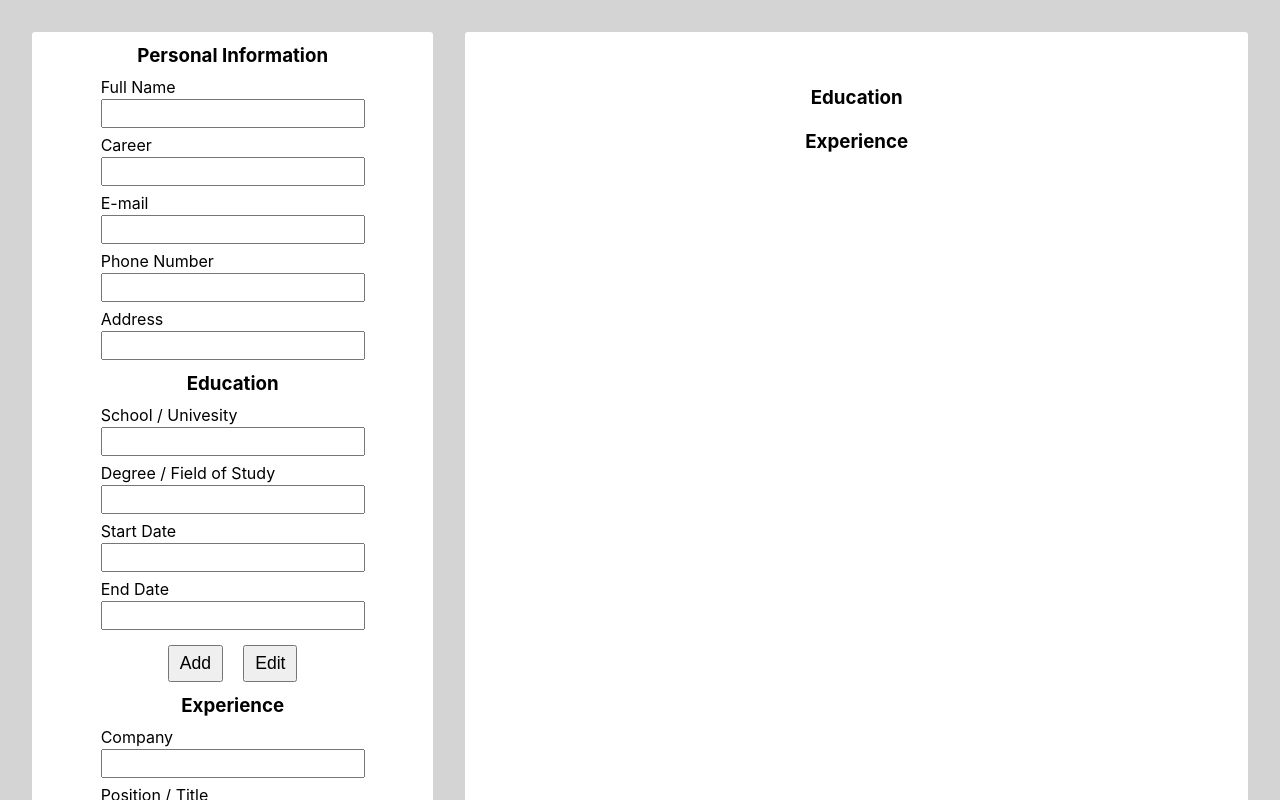
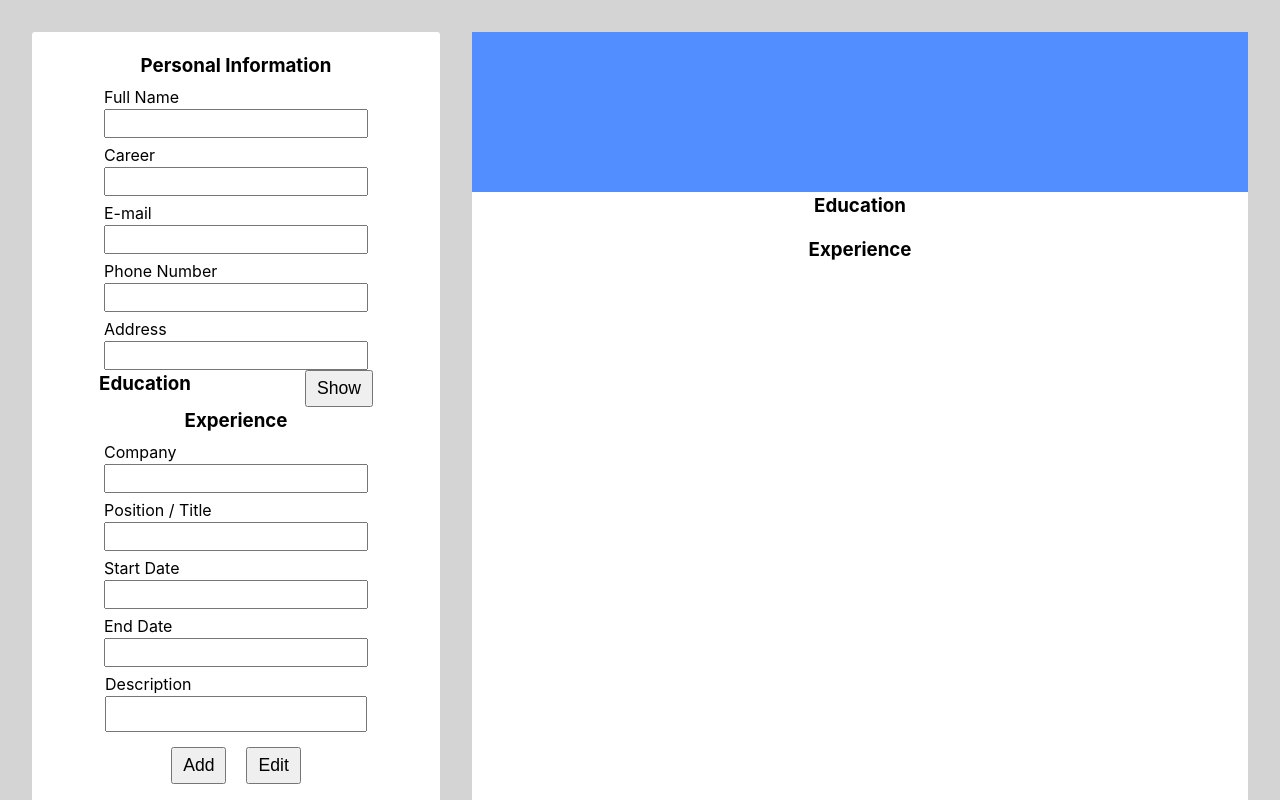
Before and after one commit to mpetkov228/cv-application, a React app: page / in a window 1280 px wide. Shown: the top 800 px of the page. Built offline with nearby package versions, Linux system fonts and the light colour scheme; the HTML template or start-up script is replaced by a standard one.

Commit message:
Add show/hide button to education form

```diff
--- a/src/App.css
+++ b/src/App.css
@@ -9,14 +9,10 @@
   flex: 1;
   background-color: white;
   border-radius: 3px;
-  padding: 10px;
-}
-
-.cv {
-  flex: 2;
-  background-color: white;
-  border-radius: 3px;
-  padding: 10px;
+  padding: 20px 10px;
+  display: flex;
+  flex-direction: column;
+  align-items: center;
 }
 
 h1 {
--- a/src/App.jsx
+++ b/src/App.jsx
@@ -1,6 +1,7 @@
 import { useState } from 'react'
 
 import './App.css'
+import './components/cv.css'
 import { Education, Experience } from './components/Info'
 import { personalInfo, education, experience } from './components/initialState/initialState';
 import Input from './components/Input';
@@ -10,6 +11,8 @@ function App() {
   const [userInfo, setUserInfo] = useState(personalInfo);
   const [educationInfo, setEducationInfo] = useState(education);
   const [experienceInfo, setExperienceInfo] = useState(experience);
+  const [educationArray, setEducationArray] = useState([]);
+  const [experienceArray, setExperienceArray] = useState([]);
 
   function handleSubmit(e) {
     e.preventDefault();
@@ -36,14 +39,19 @@ function App() {
         <Education formSubmit={handleSubmit} />
         <Experience formSubmit={handleSubmit}/>
       </section>
+
       <section className="cv">
+        <div className="cv-header">
           <h1>{userInfo.fullName}</h1>
           <h3>{userInfo.career}</h3>
           <div className="contact-details">
-          <p>{userInfo.email}</p>
-          <p>{userInfo.phoneNumber}</p>
-          <p>{userInfo.address}</p>
+            <p className="email">{userInfo.email}</p>
+            <p className="phone-number">{userInfo.phoneNumber}</p>
+            <p className="address">{userInfo.address}</p>
           </div>
+        </div>
+
+        <div className="cv-education">
           <h3>Education</h3>
           <div className="education">
             <p>{educationInfo.school}</p>
@@ -51,6 +59,8 @@ function App() {
             <p>{educationInfo.startDate}</p>
             <p>{educationInfo.endDate}</p>
           </div>
+        </div>
+
         <h3>Experience</h3>
         <div className="experience">
           <p>{experienceInfo.company}</p>
--- a/src/components/Info.css
+++ b/src/components/Info.css
@@ -16,6 +16,12 @@ label {
     margin-bottom: 10px;
 }
 
+.edu-header {
+    width: 100%;
+    display: flex;
+    justify-content: space-around;
+}
+
 textarea {
     width: 256px;
     resize: none;
--- a/src/components/Info.jsx
+++ b/src/components/Info.jsx
@@ -6,16 +6,34 @@ import { education, experience } from './initialState/initialState';
 
 function Education({ formSubmit }) {
     const [educationInfo, setEducationInfo] = useState(education);
+    const [isEduFormShown, setIsEduFormShown] = useState(false);
+
+    function showForm() {
+        setIsEduFormShown(!isEduFormShown);
+    }
+
+    if (!isEduFormShown) {
+        return (
+            <div className="edu-header">
+                <h3>Education</h3>
+                <button onClick={showForm}>Show</button>
+            </div>
+        )
+    }
 
     return (
         <form onSubmit={formSubmit} id="edu" className="info education">
-            <h3>Education</h3>
+            <div className="edu-header">
+                <h3>Education</h3>
+                <button onClick={showForm}>Hide</button>
+            </div>
             <Input
                 id="school"
                 label="School / Univesity"
                 type="text"
                 value={educationInfo.school}
                 onChange={(e) => setEducationInfo({ ...educationInfo, school: e.target.value })}
+                isRequired={true}
             />
             <Input
                 id="degree"
@@ -23,6 +41,7 @@ function Education({ formSubmit }) {
                 type="text"
                 value={educationInfo.degree}
                 onChange={(e) => setEducationInfo({ ...educationInfo, degree: e.target.value })}
+                isRequired={true}
             />
             <Input
                 id="startDate"
@@ -30,6 +49,7 @@ function Education({ formSubmit }) {
                 type="text"
                 value={educationInfo.startDate}
                 onChange={(e) => setEducationInfo({ ...educationInfo, startDate: e.target.value })}
+                isRequired={true}
             />
             <Input
                 id="endDate"
@@ -37,6 +57,7 @@ function Education({ formSubmit }) {
                 type="text"
                 value={educationInfo.endDate}
                 onChange={(e) => setEducationInfo({ ...educationInfo, endDate: e.target.value })}
+                isRequired={true}
             />
             <div className="buttons">
                 <button>Add</button>
@@ -58,6 +79,7 @@ function Experience({ formSubmit }) {
                 type="text"
                 value={experienceInfo.company}
                 onChange={(e) => setExperienceInfo({ ...experienceInfo, company: e.target.value })}
+                isRequired={true}
             />
             <Input
                 id="positionTitle"
@@ -65,6 +87,7 @@ function Experience({ formSubmit }) {
                 type="text"
                 value={experienceInfo.positionTitle}
                 onChange={(e) => setExperienceInfo({ ...experienceInfo, positionTitle: e.target.value })}
+                isRequired={true}
             />
             <Input
                 id="startDate"
@@ -72,6 +95,7 @@ function Experience({ formSubmit }) {
                 type="text"
                 value={experienceInfo.startDate}
                 onChange={(e) => setExperienceInfo({ ...experienceInfo, startDate: e.target.value })}
+                isRequired={true}
             />
             <Input
                 id="endDate"
@@ -79,10 +103,11 @@ function Experience({ formSubmit }) {
                 type="text"
                 value={experienceInfo.endDate}
                 onChange={(e) => setExperienceInfo({ ...experienceInfo, endDate: e.target.value })}
+                isRequired={true}
             />
             <label>
                 Description
-                <textarea name="description"></textarea>
+                <textarea name="description" required></textarea>
             </label>
             <div className="buttons">
                 <button>Add</button>
--- a/src/components/Input.jsx
+++ b/src/components/Input.jsx
@@ -1,8 +1,8 @@
-function Input({ id, label, type, onChange, value}) {
+function Input({ id, label, type, onChange, value, isRequired }) {
     return (
         <label>
             {label}
-            <input id={id} name={id} type={type} onChange={onChange} value={value} />
+            <input id={id} name={id} type={type} onChange={onChange} value={value} required={isRequired} />
         </label>
     );
 }
--- /dev/null
+++ b/src/components/cv.css
@@ -0,0 +1,31 @@
+.cv {
+    padding: 0;
+    flex: 2;
+    background-color: white;
+    border-radius: 3px;
+    display: flex;
+    flex-direction: column;
+}
+
+.cv-header {
+    background-color: rgb(82, 142, 255);
+    color: white;
+    height: 160px;
+}
+
+.contact-details p {
+    padding: 10px;
+}
+
+.email {
+    flex: 1;
+}
+
+.phone-number {
+    flex: 2;
+    text-align: center;
+}
+
+.address {
+    flex: 1;
+}
--- a/src/index.css
+++ b/src/index.css
@@ -15,7 +15,7 @@
 body {
   margin: 0;
   display: flex;
-  place-items: center;
+  /* place-items: center; */
   min-width: 320px;
   min-height: 100vh;
   background-color: rgb(212, 212, 212);
```
Lines whose indentation alone changed are shown as unchanged.
